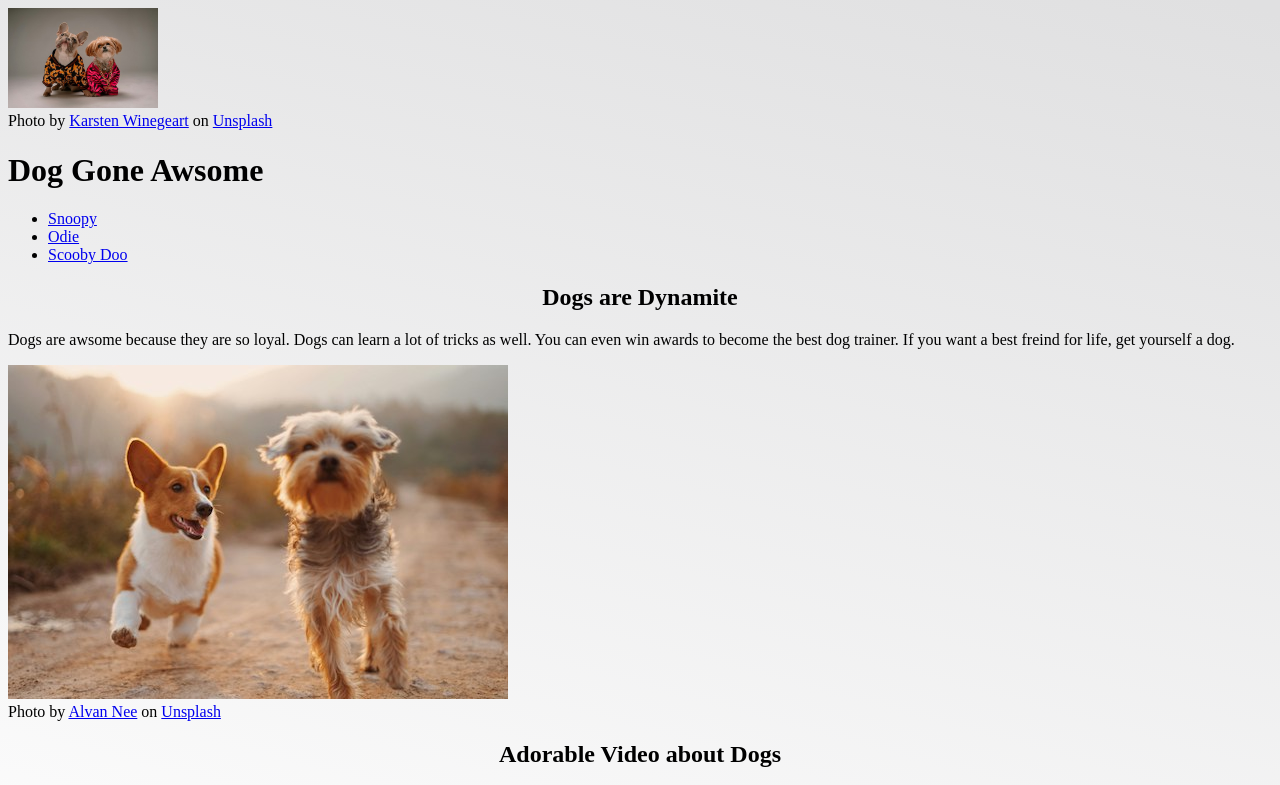
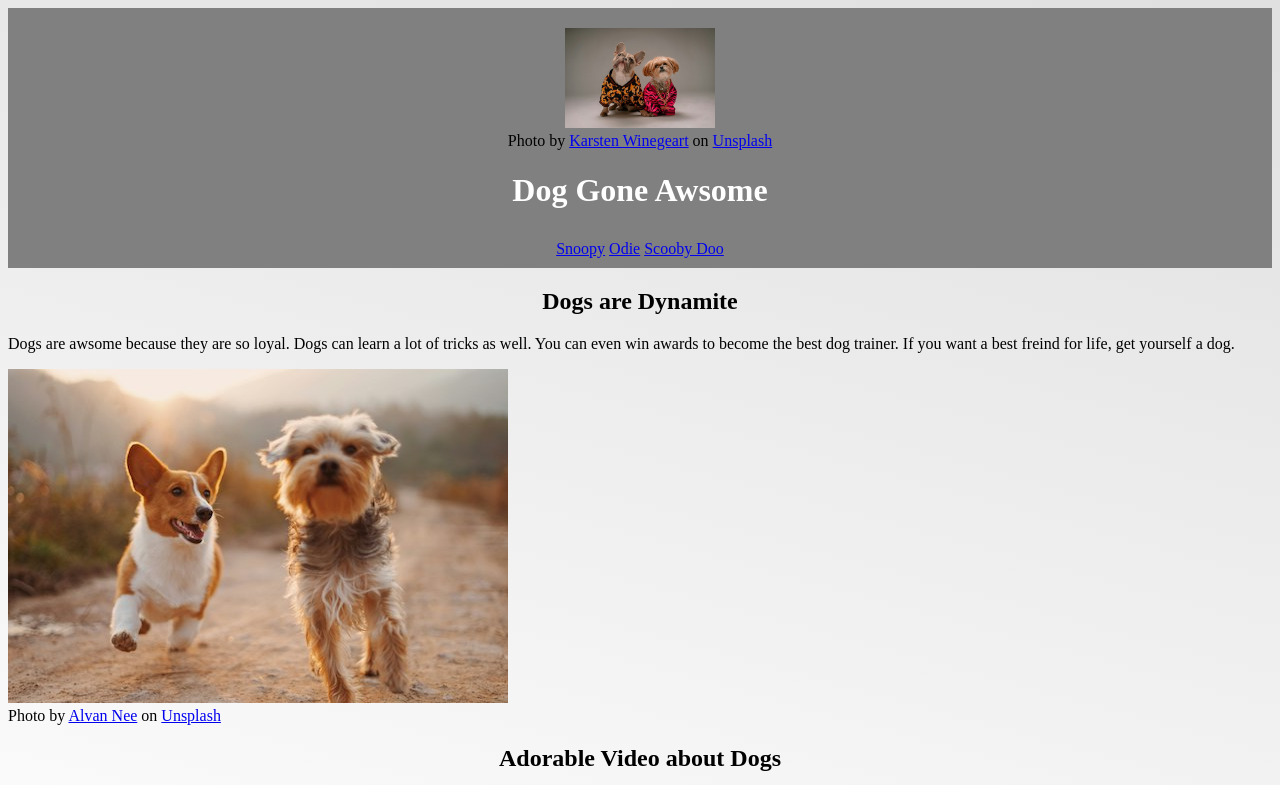
Before and after one commit to techbynathanp/techbynathanp.github.io, a plain HTML site: page index.html in a window 1280 px wide. Shown: the top 785 px of the page. Drawn offline with Linux system fonts and the light colour scheme; grey boxes are pictures that could not be loaded.

Commit message:
Update styles.css

```diff
--- a/styles.css
+++ b/styles.css
@@ -5,3 +5,27 @@ h2{
     font-family: "American Typewriter", serif;
     text-align: center;
 }
+ul {
+    padding: 10px;
+}
+li {
+    padding: 10px, 0px, 10px, 0px;
+    display:inline;
+}
+header {
+  background:grey;
+    font-family: "American Typewriter", serif;
+    text-align: center;
+    background-size:cover;
+    padding: 20px 0px 0px 0px
+
+}
+h1 {
+    color:white
+
+}
+#header-pic {
+margin: 40px 0px 0px 0px
+border: 5px black;
+
+}
```
